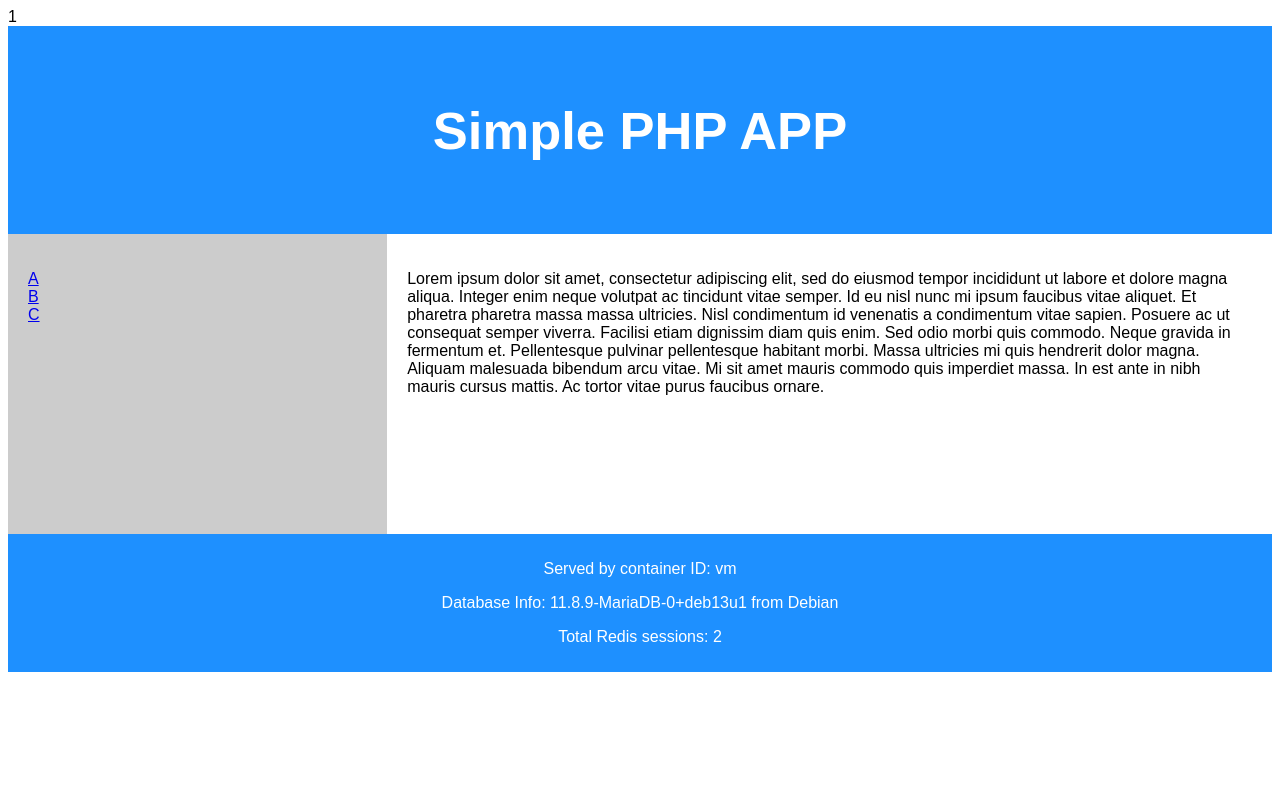
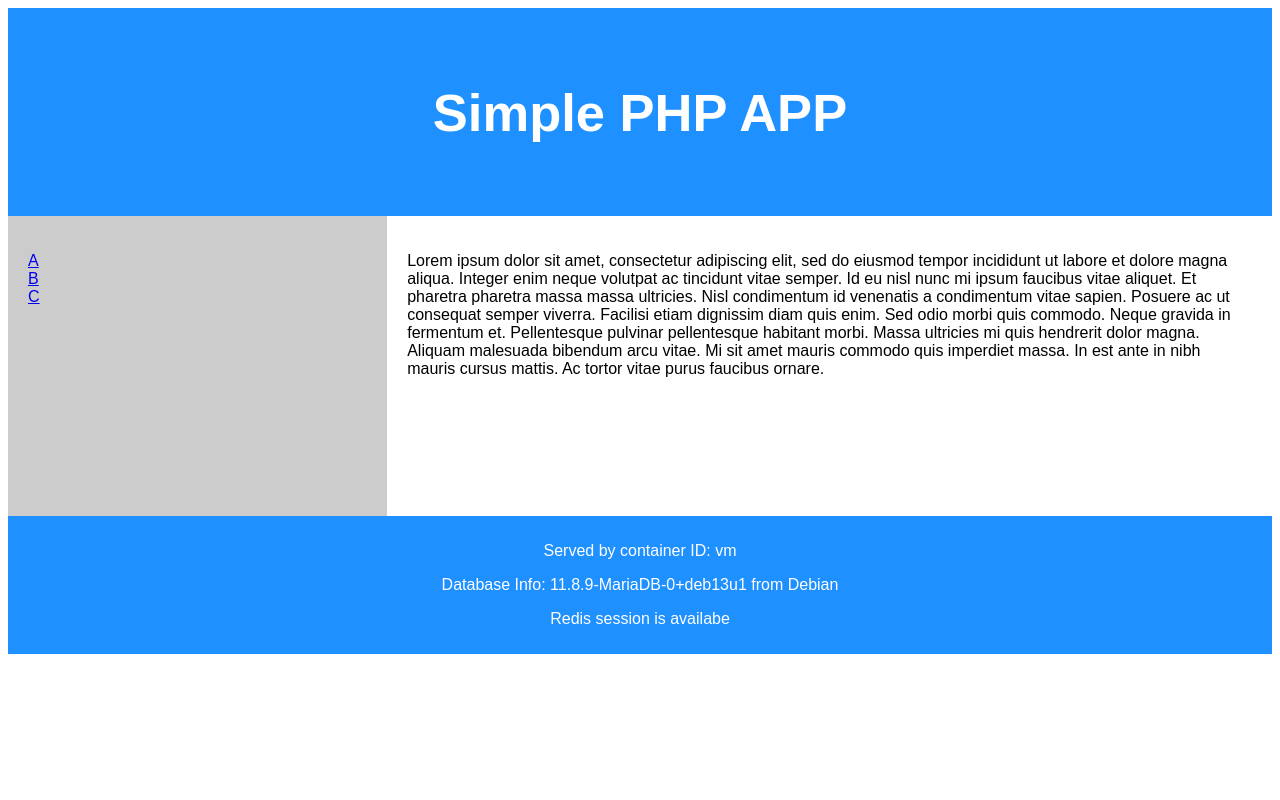
Before and after one commit to devitbremer/simple-php-app, a PHP site: page / in a window 1280 px wide. Run offline with PHP 8.4, Linux system fonts and the light colour scheme; data that the repository does not hold is empty.

Commit message:
Update index.php

```diff
--- a/index.php
+++ b/index.php
@@ -19,14 +19,6 @@ else{
 }
 
 $conn->close();
-
-#########Redis##########
-session_start();
-$count = isset($_SESSION['count']) ? $_SESSION['count'] : 1;
-
-echo $count;
-
-$_SESSION['count'] = ++$count;
 
 ?>
 
@@ -142,7 +134,7 @@ footer {
         <footer>
             <?php print "<p> Served by container ID: ".$hostname. "</p>";?>
             <?php print "<p> Database Info: ".$db_version. "</p>";?>
-            <?php print "<p> Total Redis sessions: ".$count. "</p>";?>
+            <?php print "<p> Redis session is availabe</p>";?>
         </footer>
 
         <script src="" async defer></script>
```
